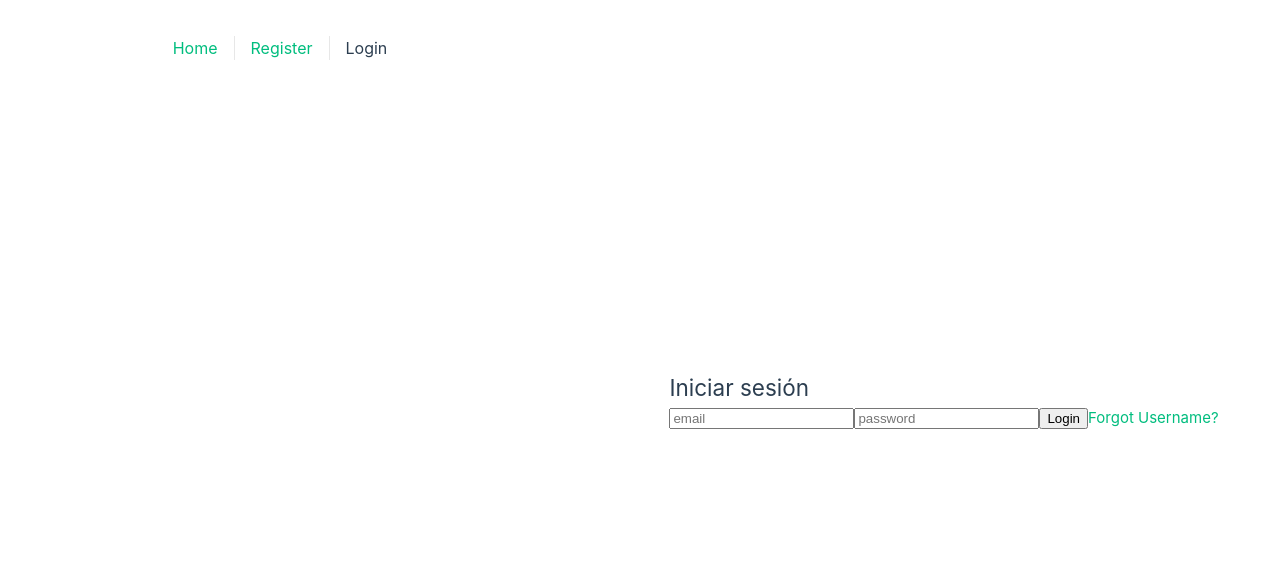
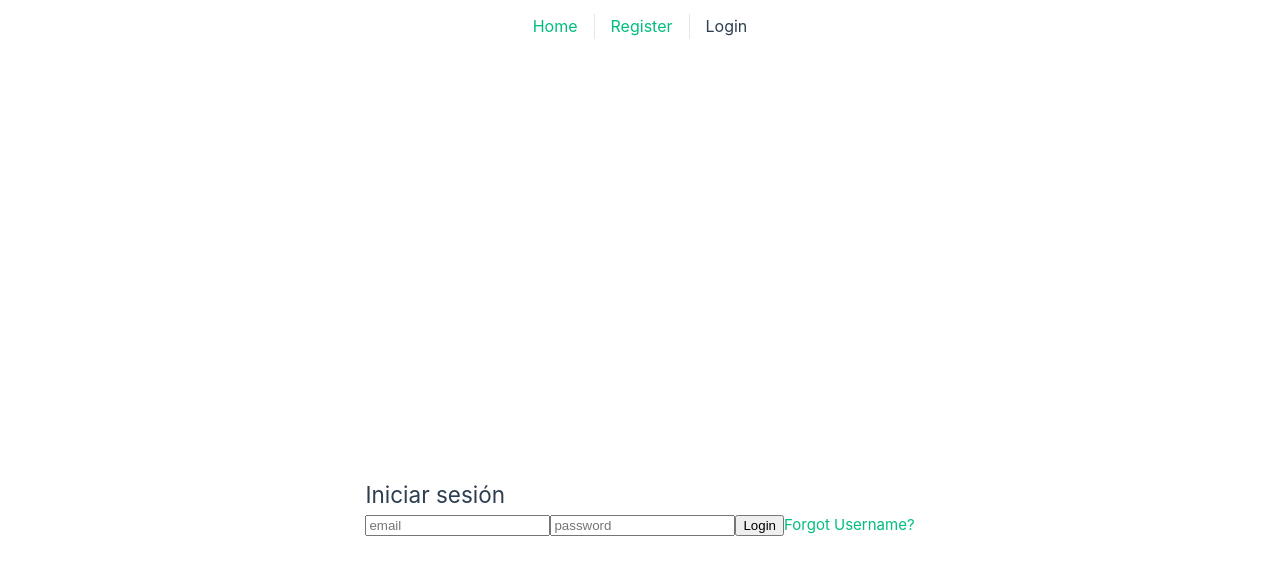
Before and after one commit to JotAlGe/juvi-front, a Vue app: page /login in a window 1280 px wide. Shown: the top 574 px of the page. Built offline with nearby package versions, Linux system fonts and the light colour scheme.

Commit message:
Corrección en algunos estilos

```diff
--- a/src/App.vue
+++ b/src/App.vue
@@ -15,11 +15,9 @@ export default {
     <nav>
       <RouterLink to="/">Home</RouterLink>
       <RouterLink to="/register">Register</RouterLink>
-      <!-- <RouterLink to="/login">Login</RouterLink> -->
       <router-link :to="isLoggedIn ? '/logout' : '/login'">
         {{ isLoggedIn ? 'Logout' : 'Login' }}
       </router-link>
-      <!-- <RouterLink v-else to="/dashboard">Logout</RouterLink> -->
     </nav>
   </header>
   <router-view></router-view>
@@ -28,8 +26,7 @@ export default {
 <style>
 header {
   display: flex;
-  line-height: 1.5;
-  height: 10%;
+  height: 20%;
   width: 100%;
   max-height: 100vh;
 }
@@ -41,20 +38,20 @@ header {
 
 main {
   max-width: 100%;
-  max-height: 100%;
+  max-height: 90%;
 
   display: grid;
   place-items: center;
 }
 
 nav {
-  width: 100%;
   font-size: 12px;
   text-align: center;
-  margin-top: 2rem;
   display: flex;
   align-items: center;
   justify-content: center;
+  width: 100%;
+  height: 100%;
 }
 
 nav a.router-link-exact-active {
@@ -79,7 +76,6 @@ nav a:first-of-type {
   header {
     display: flex;
     place-items: center;
-    padding-right: calc(var(--section-gap) / 2);
   }
 
   .logo {
@@ -94,11 +90,9 @@ nav a:first-of-type {
 
   nav {
     text-align: left;
-    margin-left: -1rem;
     font-size: 1rem;
 
     padding: 1rem 0;
-    margin-top: 1rem;
   }
 }
 </style>
--- a/src/assets/main.css
+++ b/src/assets/main.css
@@ -31,7 +31,8 @@ a,
 
   #app {
     display: grid;
-    grid-template-columns: 1fr 1fr;
+    grid-template-columns: 1fr;
+    grid-template-rows: .5fr 1fr;
     padding: 0 2rem;
   }
 }
--- a/src/components/Auth/Login.vue
+++ b/src/components/Auth/Login.vue
@@ -9,7 +9,8 @@
             <a class="forgot" href="#">Forgot Username?</a>
             <div v-if="err"> {{ err }} </div>
         </form>
-    </div><!--end log form -->
+    </div>
+    <!--end log form -->
 </template>
 <script>
 export default {
--- a/src/components/Auth/Register.vue
+++ b/src/components/Auth/Register.vue
@@ -1,4 +1,3 @@
-<!--  'http://127.0.0.1:80/api/auth/register'-->
 <template>
     <div>
         <h1>Registro de usuario</h1>
```
